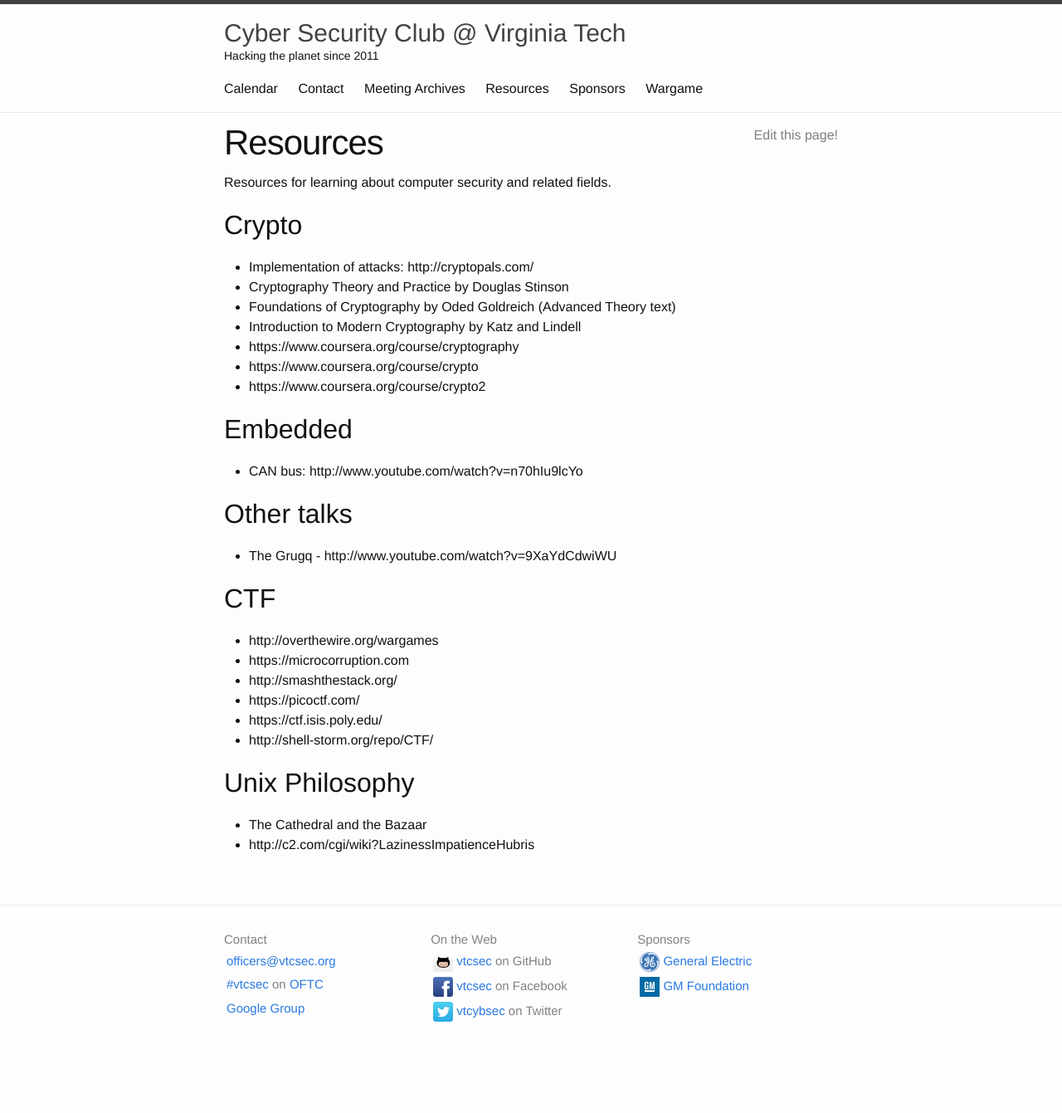
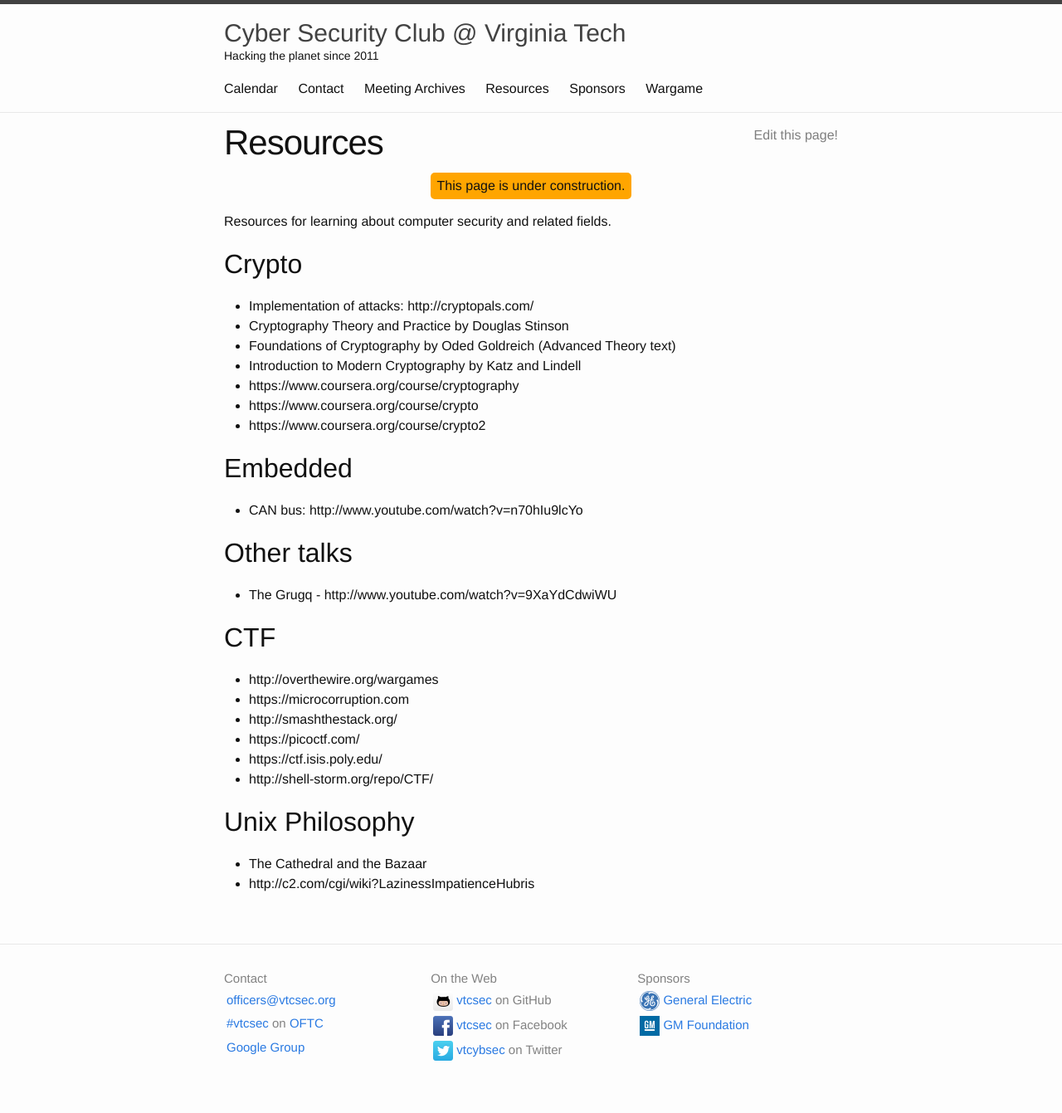
Before and after one commit to VTCSec/vtcsec.org, a Jekyll site: the page built from resources.md, in a window 1280 px wide. Shown: the whole page at 83% size. Built offline with Jekyll 4.4.1, drawn with Linux system fonts in a browser that asks for light colours; before the commit the page ends 1294 px from its top, so only the background shows below that.

Commit message:
Add under construction notice to resources page.

```diff
--- a/resources.md
+++ b/resources.md
@@ -3,6 +3,8 @@ layout: page
 title: Resources
 permalink: /resources/
 ---
+
+<span class="notice">This page is under construction.</span>
 
 Resources for learning about computer security and related fields.
 
```
